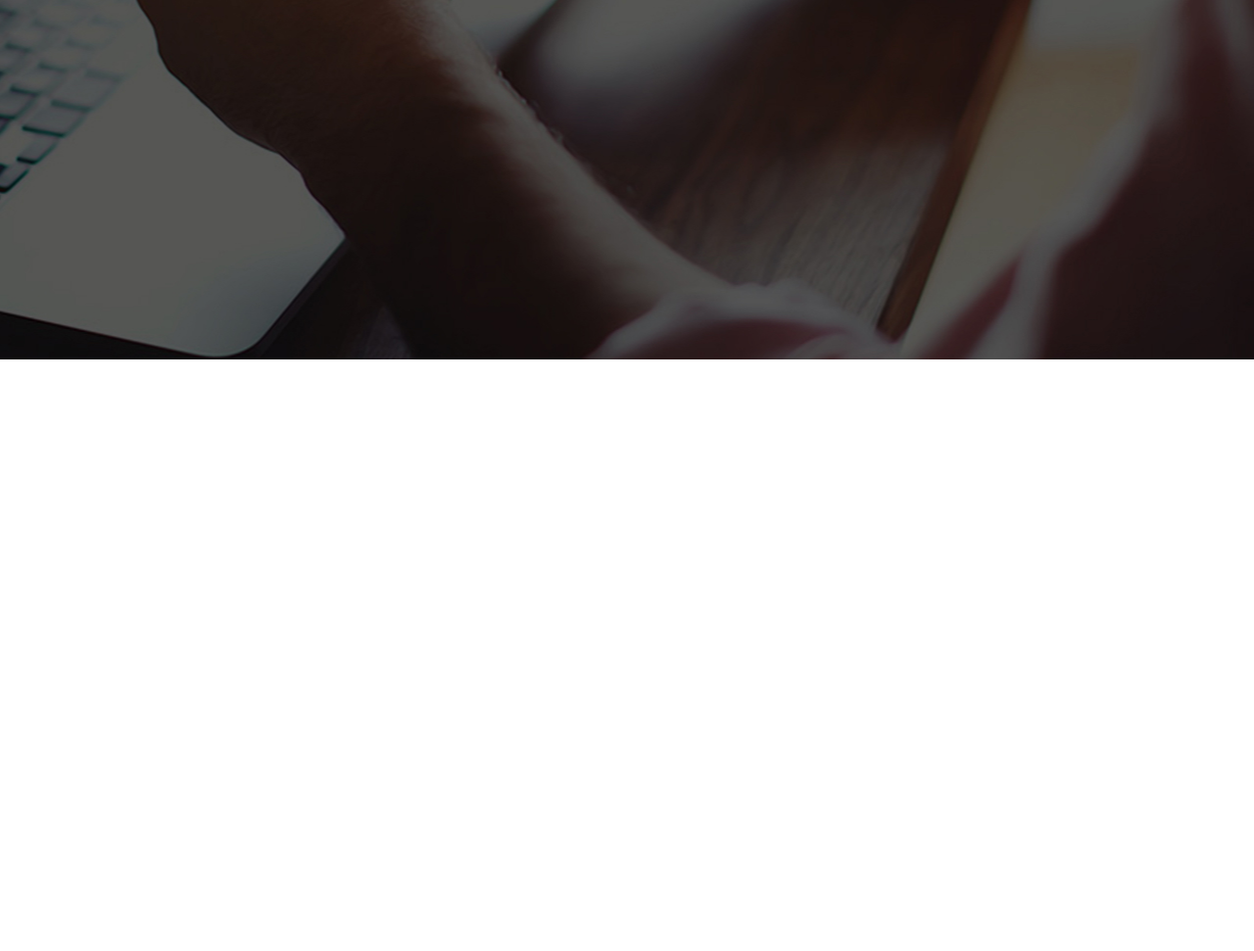
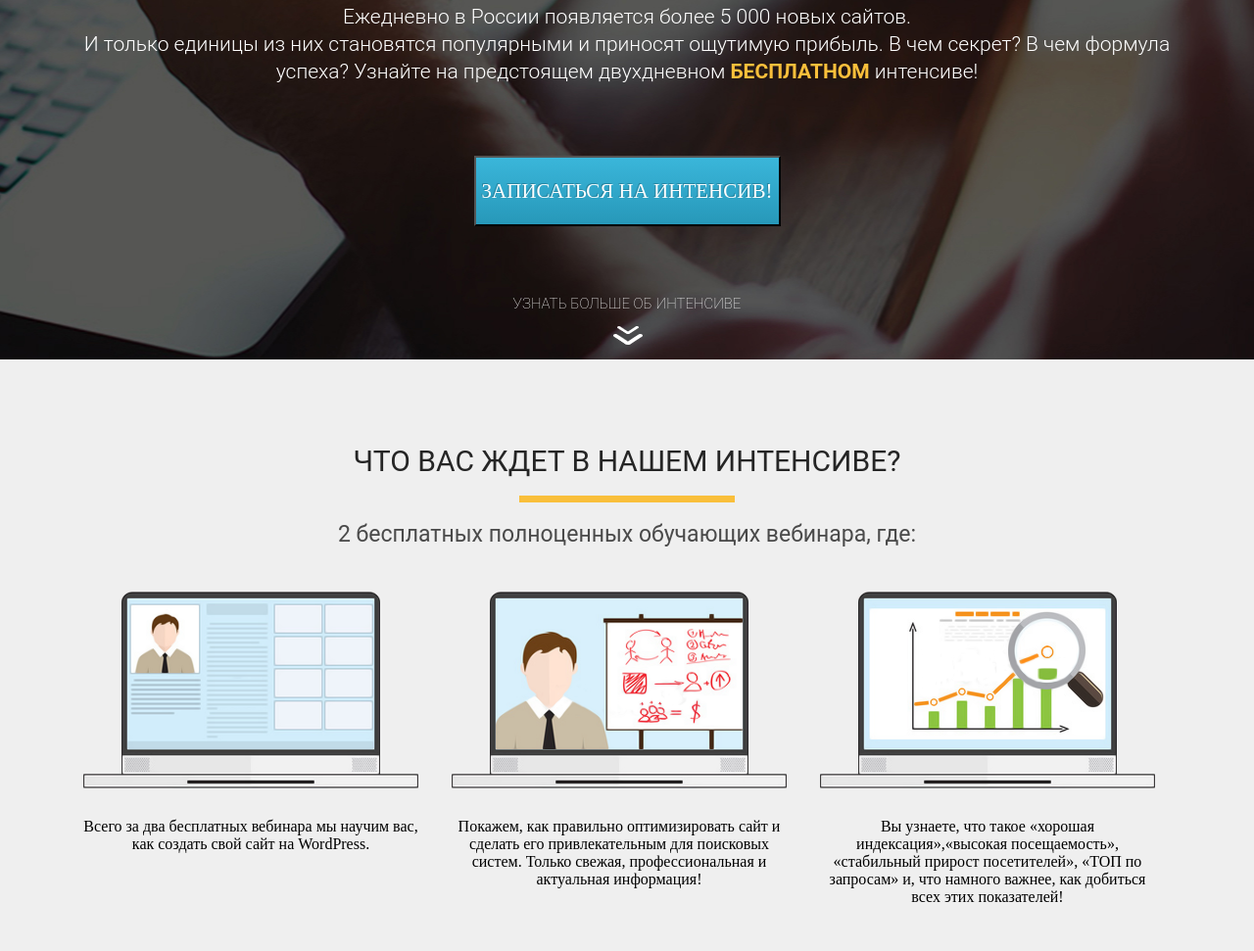
Before and after one commit to SergeySoler/project, a plain HTML site: page HTML and CSS_course/Project2/src/index.html in a window 1280 px wide. Shown: the part 433-1404 px from the top of the page at 98% size. Before the commit the page ends 800 px from the top, so only its background shows below. Drawn offline with Linux system fonts and the light colour scheme.

Commit message:
up web project2

```diff
--- a/HTML and CSS_course/Project2/src/css/style.css
+++ b/HTML and CSS_course/Project2/src/css/style.css
@@ -55,3 +55,96 @@ h1 {
 h2.title {
     margin-top: 20.5px;
 }
+.promo .promo_text {
+    margin-top: 23px;
+    padding: 0 13px;
+    font-family: 'Roboto';
+    font-weight: 300;
+    font-size: 21px;
+    line-height: 28px;
+    text-align: center;
+    color: #FFFFFF;
+}
+.promo .promo_text span {
+    font-weight: 700;
+    color: #F9BF3B;
+    text-transform: uppercase;
+}
+.promo .promo_btm {
+    display: block;
+    margin: 0 auto;
+    margin-top: 72px;
+    width: 313px;
+    height: 72px;
+    background: linear-gradient(0deg, #2798B9 0%, #3AB6DA 100%);
+    box-shadow: inset 0 0 0 rgba(0, 0, 0, 0.4);
+    font-family: 'RobotoCondensed';
+    font-size: 21px;
+    line-height: 24px;
+    text-align: center;
+    text-transform: uppercase;
+    color: #FFFFFF;
+    text-shadow: -1px -1px 0px rgba(0, 0, 0, 0.22);
+    cursor: pointer;
+    outline: none;
+}
+.more {
+    margin: 70.5px;
+}
+.more .more_text {
+    font-family: 'Roboto';
+    font-weight: 100;
+    font-size: 15px;
+    text-align: center;
+    text-transform: uppercase;
+    color: #FFFFFF;
+}
+.more .more_img {
+    display: block;
+    margin: 0 auto;
+    margin-top: 13px;
+}
+.waiting {
+    height: 604px;
+    padding: 86px 0 74px 0;
+    background: #EFEFEF;
+}
+.waiting .waiting_header {
+    font-family: 'Roboto';
+    font-weight: 400;
+    font-size: 30px;
+    text-align: center;
+    text-transform: uppercase;
+    color: #252525;
+}
+.waiting .waiting_divider {
+    margin: 0 auto;
+    margin-top: 18px;
+    width: 220px;
+    height: 7px;
+    background: #F9BF3B;
+}
+.waiting .waiting_subheader {
+    font-family: 'Roboto';
+    margin-top: 18.5px;
+    font-weight: 400;
+    font-size: 23px;
+    text-align: center;
+    color: #4A4A4A;
+}
+.waiting .waiting_wrapper {
+    margin-top: 45.5px;
+}
+.waiting .waiting_wrapper .waiting_item {
+    display: inline-block;
+    margin: 0 15px;
+    vertical-align: top;
+    width: 342px;
+    text-align: center;
+}
+.waiting .waiting_wrapper .waiting_item .waiting_img {
+    width: 100%;
+}
+.waiting .waiting_wrapper .waiting_item .waiting_descr {
+    margin-top: 26px;
+}
--- a/HTML and CSS_course/Project2/src/index.html
+++ b/HTML and CSS_course/Project2/src/index.html
@@ -24,6 +24,41 @@
                 <div class="line"></div>
             </div>
             <h2 class="title">Куда сложнее сделать это правильно!</h2>
+            <div class="promo_text">
+                Ежедневно в России появляется более 5 000 новых сайтов. <br> И только единицы из них становятся
+                популярными и приносят ощутимую прибыль. В чем секрет? В чем формула успеха? Узнайте на предстоящем
+                двухдневном <span>БЕСПЛАТНОМ</span> интенсиве!
+            </div>
+            <button class="promo_btm">Записаться на интенсив!</button>
+            <div class="more">
+                <div class="more_text">узнать больше об интенсиве</div>
+                <img src="icons/arrowDown.png" alt="down" class="more_img">
+            </div>
+        </div>
+    </section>
+    <section class="waiting">
+        <div class="container">
+            <h2 class="waiting_header">Что вас ждет в нашем интенсиве?</h2>
+            <div class="waiting_divider"></div>
+            <div class="waiting_subheader">2 бесплатных полноценных обучающих вебинара, где:</div>
+            <div class="waiting_wrapper">
+                <div class="waiting_item">
+                    <img src="icons/waiting/waiting_1.png" alt="1" class="waiting_img">
+                    <div class="waiting_descr">Всего за два бесплатных вебинара мы научим вас, как создать свой сайт на
+                        WordPress. </div>
+                </div>
+                <div class="waiting_item">
+                    <img src="icons/waiting/waiting_2.png" alt="2" class="waiting_img">
+                    <div class="waiting_descr">Покажем, как правильно оптимизировать сайт и сделать его привлекательным
+                        для поисковых систем. Только свежая, профессиональная и актуальная информация!</div>
+                </div>
+                <div class="waiting_item">
+                    <img src="icons/waiting/waiting_3.png" alt="3" class="waiting_img">
+                    <div class="waiting_descr">Вы узнаете, что такое «хорошая индексация»,«высокая посещаемость»,
+                        «стабильный прирост посетителей», «ТОП по запросам» и, что намного важнее, как добиться всех
+                        этих показателей!</div>
+                </div>
+            </div>
         </div>
     </section>
 </body>
```
